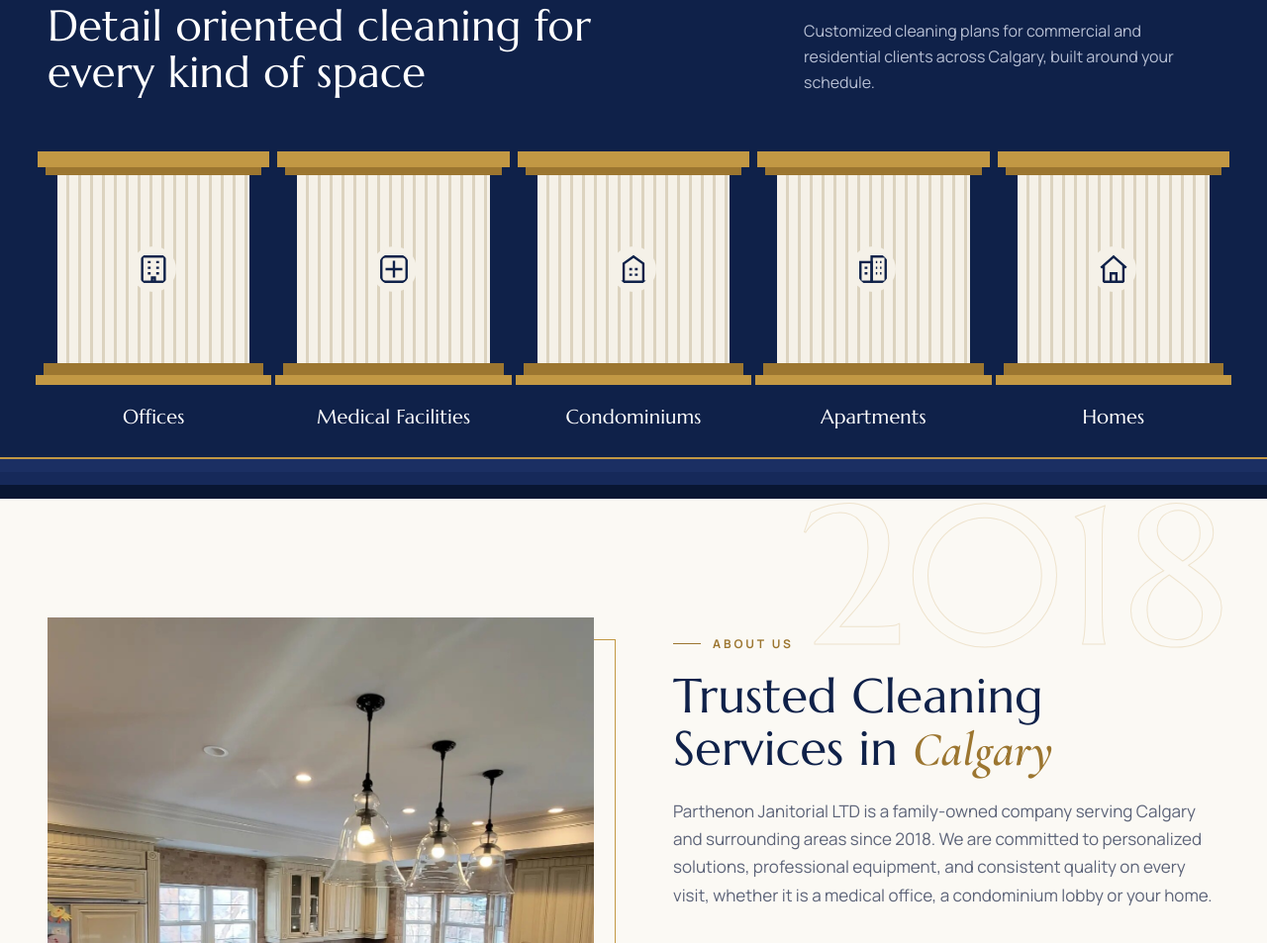
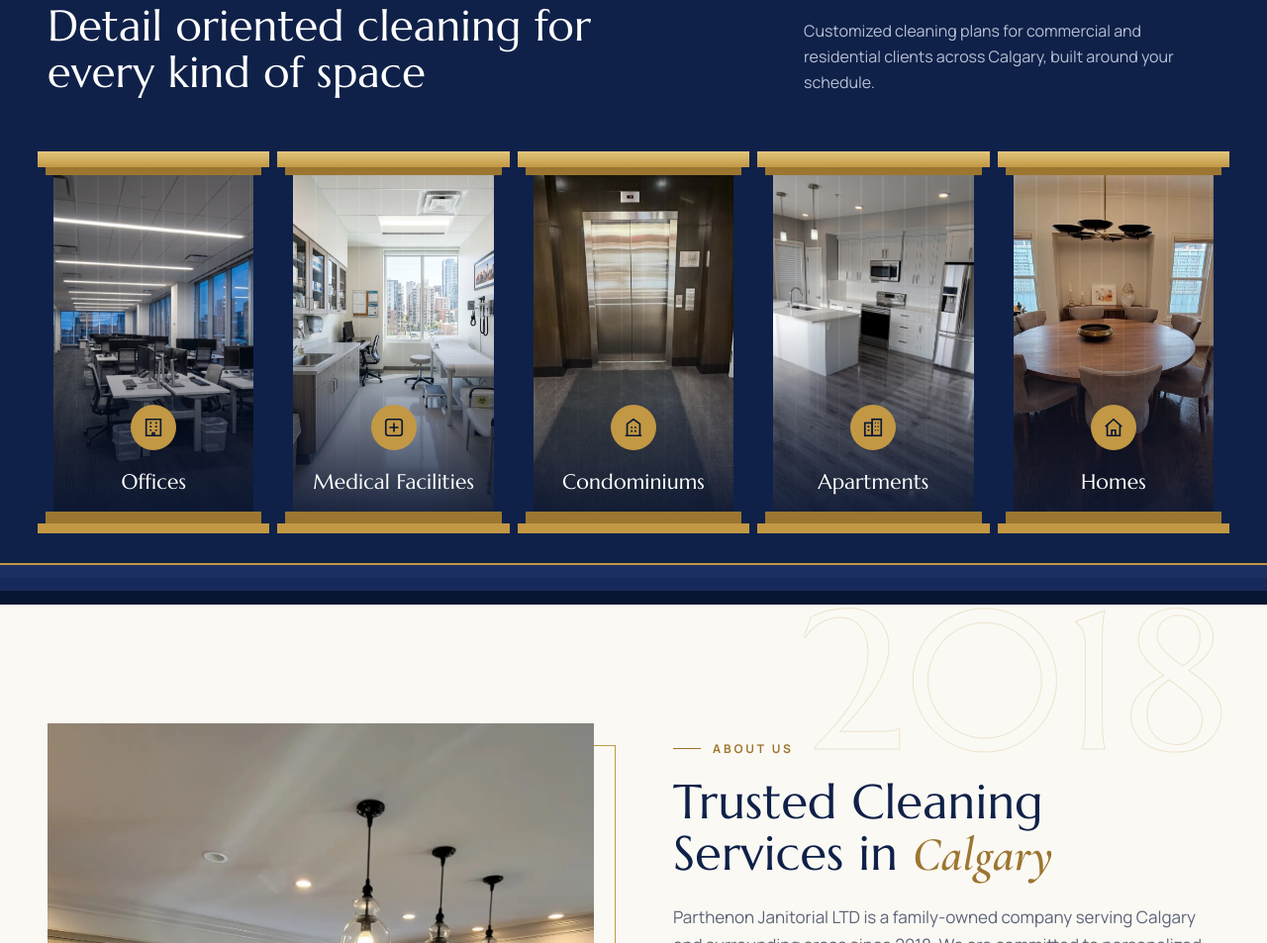
Before and after one commit to dallaswebagency/Parthenon-Janitorial-LTD, a plain HTML site: page index.html in a window 1280 px wide. Shown: the part 1101-2054 px from the top of the page at 99% size. Drawn offline with nearby package versions, Linux system fonts and the light colour scheme.

Commit message:
Colonnade section: photo columns with gold capitals and bases
Co-Authored-By: Claude Opus 5.5 <noreply@anthropic.com>
Claude-Session: https://claude.ai/code/session_017Li8CGQUmTBrhEpSSRMFmq

```diff
--- a/index.html
+++ b/index.html
@@ -112,13 +112,19 @@ header.nav .wrap{display:flex;align-items:center;justify-content:space-between;h
 .col{text-align:center;transform:translateY(40px);opacity:0;transition:transform .9s cubic-bezier(.2,.7,.2,1),opacity .9s}
 .cols.in .col{transform:none;opacity:1}
 .cols.in .col:nth-child(2){transition-delay:.1s}.cols.in .col:nth-child(3){transition-delay:.2s}.cols.in .col:nth-child(4){transition-delay:.3s}.cols.in .col:nth-child(5){transition-delay:.4s}
-.col .cap{height:16px;background:var(--gold);margin:0 -10px;position:relative}
+.col .cap{height:16px;background:linear-gradient(180deg,var(--gold-lt),var(--gold));margin:0 -10px;position:relative}
 .col .cap::after{content:"";position:absolute;left:8px;right:8px;top:16px;height:8px;background:var(--gold-dk)}
-.col .shaft{height:190px;margin:8px 10px 0;background:repeating-linear-gradient(90deg,#F5F1E8 0 9px,#DCD3BF 9px 12px);display:flex;align-items:center;justify-content:center}
-.col .shaft svg{width:34px;height:34px;color:var(--navy);background:#F5F1E8;padding:6px;border-radius:50%;box-sizing:content-box}
-.col .base{height:12px;background:var(--gold-dk);margin:0 -4px}
-.col .base+.base{height:10px;background:var(--gold);margin:0 -12px}
-.col h3{color:#fff;font-size:20px;padding:22px 0 0}
+.col .shaft{position:relative;height:340px;margin:8px 6px 0;overflow:hidden;background:var(--navy-deep)}
+.col .shaft img{width:100%;height:100%;object-fit:cover;transition:transform 1.2s cubic-bezier(.2,.7,.2,1),filter .6s;filter:saturate(.9)}
+.col .shaft::before{content:"";position:absolute;inset:0;z-index:1;background:repeating-linear-gradient(90deg,rgba(255,255,255,.07) 0 2px,transparent 2px 22px);mix-blend-mode:overlay;pointer-events:none}
+.col .shaft::after{content:"";position:absolute;inset:0;z-index:1;background:linear-gradient(180deg,rgba(9,22,51,0) 45%,rgba(9,22,51,.88));transition:opacity .5s}
+.col .shaft .ico{position:absolute;left:50%;bottom:62px;transform:translateX(-50%);z-index:2;width:46px;height:46px;border-radius:50%;background:var(--gold);display:grid;place-items:center;transition:transform .5s}
+.col .shaft .ico svg{width:22px;height:22px;color:var(--navy-deep)}
+.col .shaft h3{position:absolute;left:0;right:0;bottom:18px;z-index:2;color:#fff;font-size:21px;text-align:center;padding:0 10px}
+.col:hover .shaft img{transform:scale(1.08);filter:saturate(1.1)}
+.col:hover .shaft .ico{transform:translateX(-50%) translateY(-6px)}
+.col .base{height:12px;background:var(--gold-dk);margin:0 -2px}
+.col .base+.base{height:10px;background:var(--gold);margin:0 -10px}
 .steps{height:42px;margin-top:30px;border-top:2px solid var(--gold);background:linear-gradient(var(--navy-soft) 0 33%,#16295A 33% 66%,var(--navy-deep) 66%)}
 
 /* about */
@@ -265,7 +271,7 @@ footer ul a:hover{color:var(--gold-lt)}
   .hero .wrap,.about .wrap,.svc,.band .wrap,.qbox{grid-template-columns:1fr}
   .hero-art{height:520px;max-width:560px;width:100%;margin:0 auto}
   .seal{right:0}
-  .cols{grid-template-columns:repeat(5,minmax(120px,1fr));overflow-x:auto;padding-bottom:10px}
+  .cols{grid-template-columns:repeat(5,minmax(200px,1fr));overflow-x:auto;padding:0 10px 10px}
   .colonnade .head,.svc-head{flex-direction:column;align-items:flex-start}
   .about-art{max-width:560px}
   .ba{right:0}
@@ -384,11 +390,11 @@ footer ul a:hover{color:var(--gold-lt)}
       <p>Customized cleaning plans for commercial and residential clients across Calgary, built around your schedule.</p>
     </div>
     <div class="cols" id="cols">
-      <div class="col"><div class="cap"></div><div class="shaft"><svg viewBox="0 0 24 24" fill="none" stroke="currentColor" stroke-width="1.7"><rect x="4" y="3" width="16" height="18"/><path d="M8 7h2M14 7h2M8 11h2M14 11h2M8 15h2M14 15h2M11 21v-3h2v3"/></svg></div><div class="base"></div><div class="base"></div><h3>Offices</h3></div>
-      <div class="col"><div class="cap"></div><div class="shaft"><svg viewBox="0 0 24 24" fill="none" stroke="currentColor" stroke-width="1.7"><path d="M12 6v12M6 12h12"/><rect x="3" y="3" width="18" height="18" rx="3"/></svg></div><div class="base"></div><div class="base"></div><h3>Medical Facilities</h3></div>
-      <div class="col"><div class="cap"></div><div class="shaft"><svg viewBox="0 0 24 24" fill="none" stroke="currentColor" stroke-width="1.7"><path d="M3 21h18M5 21V8l7-5 7 5v13M9 12h2M13 12h2M9 16h2M13 16h2"/></svg></div><div class="base"></div><div class="base"></div><h3>Condominiums</h3></div>
-      <div class="col"><div class="cap"></div><div class="shaft"><svg viewBox="0 0 24 24" fill="none" stroke="currentColor" stroke-width="1.7"><rect x="3" y="7" width="8" height="14"/><rect x="11" y="3" width="10" height="18"/><path d="M14 7h1M17 7h1M14 11h1M17 11h1M14 15h1M17 15h1M6 11h2M6 15h2"/></svg></div><div class="base"></div><div class="base"></div><h3>Apartments</h3></div>
-      <div class="col"><div class="cap"></div><div class="shaft"><svg viewBox="0 0 24 24" fill="none" stroke="currentColor" stroke-width="1.7"><path d="M3 11 12 3l9 8M5 9.5V21h14V9.5M10 21v-6h4v6"/></svg></div><div class="base"></div><div class="base"></div><h3>Homes</h3></div>
+      <div class="col"><div class="cap"></div><div class="shaft"><img src="images/office-cleaning.jpg" alt="Offices cleaning in Calgary"><span class="ico"><svg viewBox="0 0 24 24" fill="none" stroke="currentColor" stroke-width="1.8"><path d="M4 3h16v18H4zM8 7h2M14 7h2M8 11h2M14 11h2M8 15h2M14 15h2M11 21v-3h2v3"/></svg></span><h3>Offices</h3></div><div class="base"></div><div class="base"></div></div>
+      <div class="col"><div class="cap"></div><div class="shaft"><img src="images/medical-clinic.jpg" alt="Medical Facilities cleaning in Calgary"><span class="ico"><svg viewBox="0 0 24 24" fill="none" stroke="currentColor" stroke-width="1.8"><rect x="3" y="3" width="18" height="18" rx="3"/><path d="M12 7v10M7 12h10"/></svg></span><h3>Medical Facilities</h3></div><div class="base"></div><div class="base"></div></div>
+      <div class="col"><div class="cap"></div><div class="shaft"><img src="images/commercial-lobby.jpg" alt="Condominiums cleaning in Calgary"><span class="ico"><svg viewBox="0 0 24 24" fill="none" stroke="currentColor" stroke-width="1.8"><path d="M3 21h18M5 21V8l7-5 7 5v13M9 12h2M13 12h2M9 16h2M13 16h2"/></svg></span><h3>Condominiums</h3></div><div class="base"></div><div class="base"></div></div>
+      <div class="col"><div class="cap"></div><div class="shaft"><img src="images/apartment-kitchen.jpg" alt="Apartments cleaning in Calgary"><span class="ico"><svg viewBox="0 0 24 24" fill="none" stroke="currentColor" stroke-width="1.8"><rect x="3" y="7" width="8" height="14"/><rect x="11" y="3" width="10" height="18"/><path d="M14 7h1M17 7h1M14 11h1M17 11h1M14 15h1M17 15h1M6 11h2M6 15h2"/></svg></span><h3>Apartments</h3></div><div class="base"></div><div class="base"></div></div>
+      <div class="col"><div class="cap"></div><div class="shaft"><img src="images/residential-dining.jpg" alt="Homes cleaning in Calgary"><span class="ico"><svg viewBox="0 0 24 24" fill="none" stroke="currentColor" stroke-width="1.8"><path d="M3 11 12 3l9 8M5 9.5V21h14V9.5M10 21v-6h4v6"/></svg></span><h3>Homes</h3></div><div class="base"></div><div class="base"></div></div>
     </div>
   </div>
   <div class="steps"></div>
```
